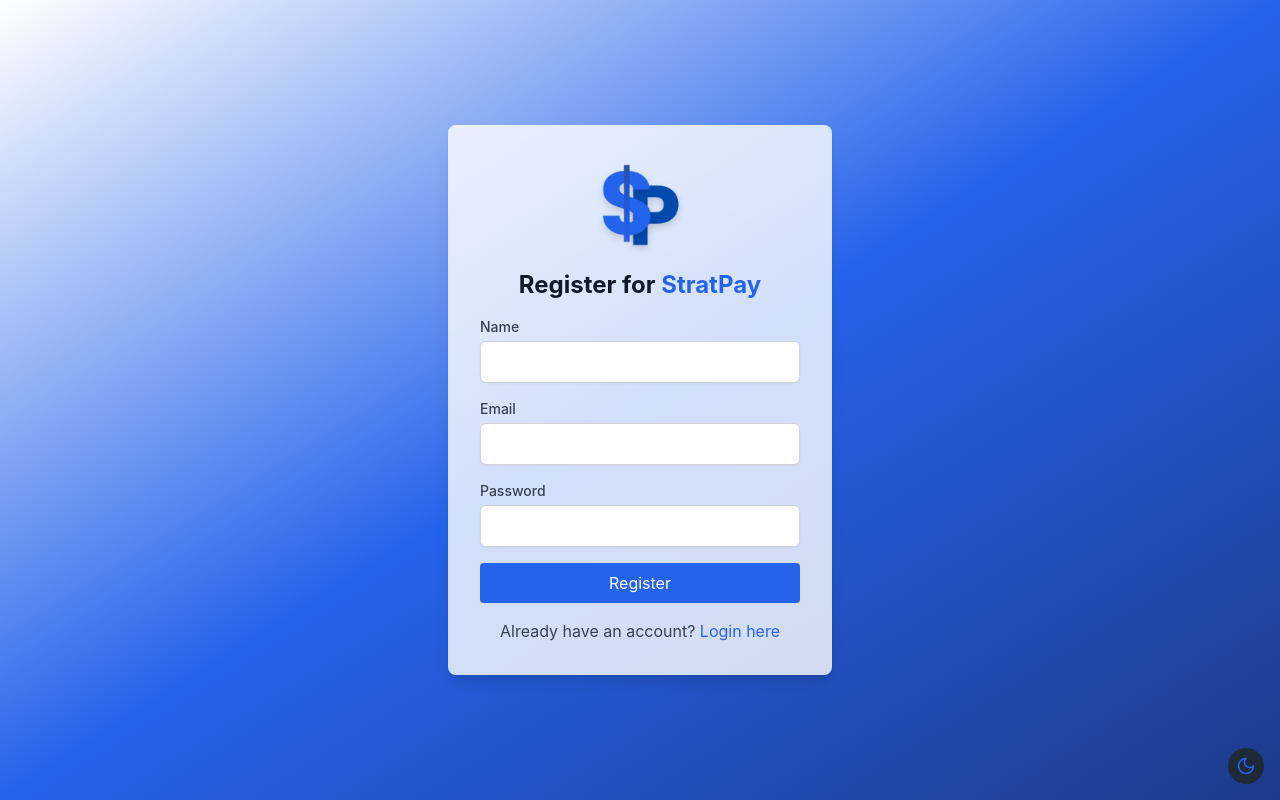
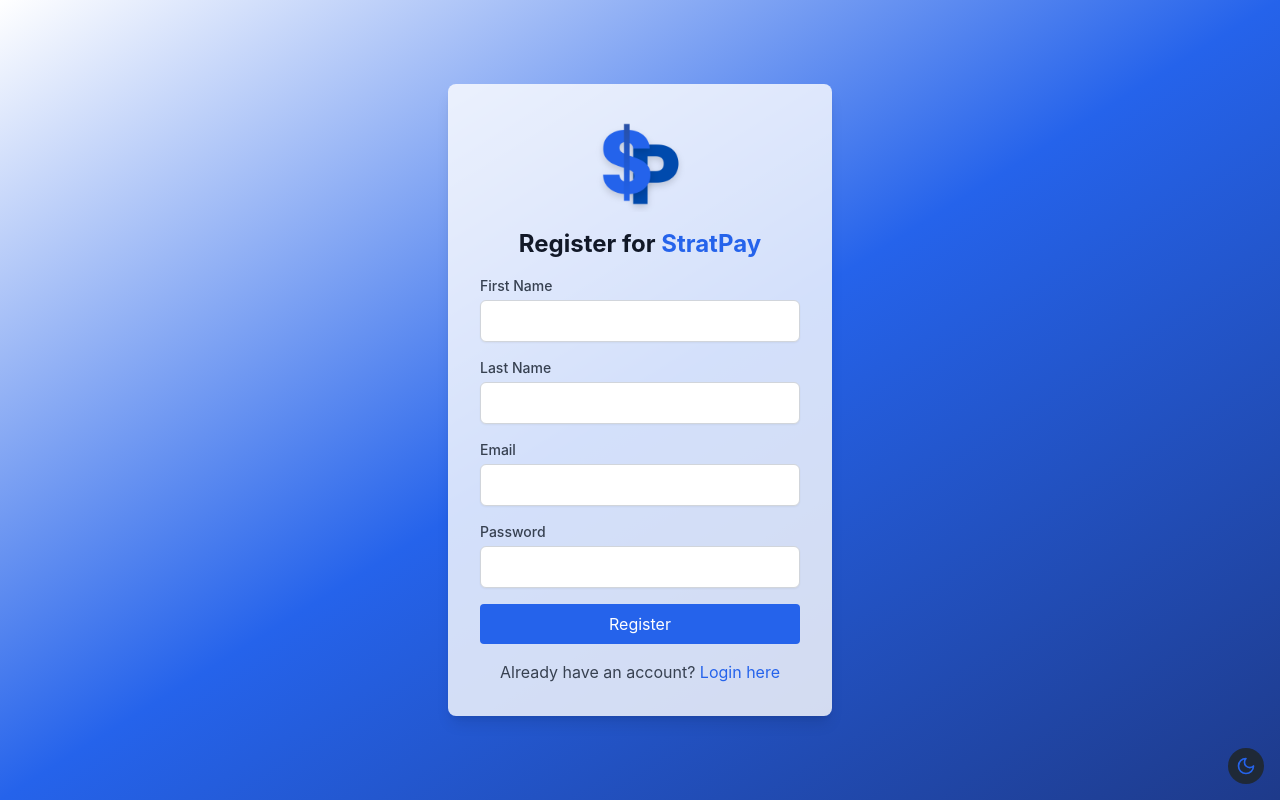
Before and after one commit to althealouise/alcruz-digital-wallet-react, a React (Create React App) app: page /register in a window 1280 px wide. Built offline with nearby package versions, Linux system fonts and the light colour scheme.

Commit message:
register user with backend integration

```diff
--- a/src/components/Register.tsx
+++ b/src/components/Register.tsx
@@ -7,18 +7,37 @@ interface RegisterProps {
 }
 
 const Register: React.FC<RegisterProps> = ({ onLogin }) => {
-  const [name, setName] = useState<string>('');
+  const [firstName, setFirstName] = useState<string>('');
+  const [lastName, setLastName] = useState<string>('');
   const [email, setEmail] = useState<string>('');
   const [password, setPassword] = useState<string>('');
   const navigate = useNavigate();
   const { theme } = useTheme(); // Use the context to get the current theme
 
-  const handleSubmit = (e: React.FormEvent<HTMLFormElement>) => {
+  const handleSubmit = async (e: React.FormEvent<HTMLFormElement>) => {
     e.preventDefault();
-    // Here you would typically make an API call to register the user
-    console.log('Registration attempt:', name, email, password);
-    onLogin(); // Automatically log in the user after successful registration
-    navigate('/dashboard'); // Navigate to dashboard after successful registration
+    try {
+      const response = await fetch('http://localhost:3000/api/auth/register', {
+        method: 'POST',
+        headers: {
+          'Content-Type': 'application/json',
+        },
+        body: JSON.stringify({ email, password, firstName, lastName }),
+      });
+
+      if (!response.ok) {
+        const error = await response.json();
+        throw new Error(error.error);
+      }
+
+      const { message } = await response.json();
+      console.log(message);
+      onLogin(); // Automatically log in the user after successful registration
+      navigate('/dashboard');
+    } catch (error) {
+      console.error('Registration error:', error);
+      alert(error)
+    }
   };
 
   return (
@@ -34,12 +53,23 @@ const Register: React.FC<RegisterProps> = ({ onLogin }) => {
         </h2>
         <form onSubmit={handleSubmit} className="space-y-4">
           <div>
-            <label htmlFor="name" className={`block text-sm font-medium ${theme === 'dark' ? 'text-gray-400' : 'text-gray-700'}`}>Name</label>
+            <label htmlFor="firstName" className={`block text-sm font-medium ${theme === 'dark' ? 'text-gray-400' : 'text-gray-700'}`}>First Name</label>
             <input
               type="text"
-              id="name"
-              value={name}
-              onChange={(e) => setName(e.target.value)}
+              id="firstName"
+              value={firstName}
+              onChange={(e) => setFirstName(e.target.value)}
+              required
+              className={`mt-1 block w-full border ${theme === 'dark' ? 'border-gray-600 bg-gray-700 text-gray-100' : 'border-gray-300 bg-white text-gray-900'} rounded-md shadow-sm p-2`}
+            />
+          </div>
+          <div>
+            <label htmlFor="lastName" className={`block text-sm font-medium ${theme === 'dark' ? 'text-gray-400' : 'text-gray-700'}`}>Last Name</label>
+            <input
+              type="text"
+              id="lastName"
+              value={lastName}
+              onChange={(e) => setLastName(e.target.value)}
               required
               className={`mt-1 block w-full border ${theme === 'dark' ? 'border-gray-600 bg-gray-700 text-gray-100' : 'border-gray-300 bg-white text-gray-900'} rounded-md shadow-sm p-2`}
             />
```
